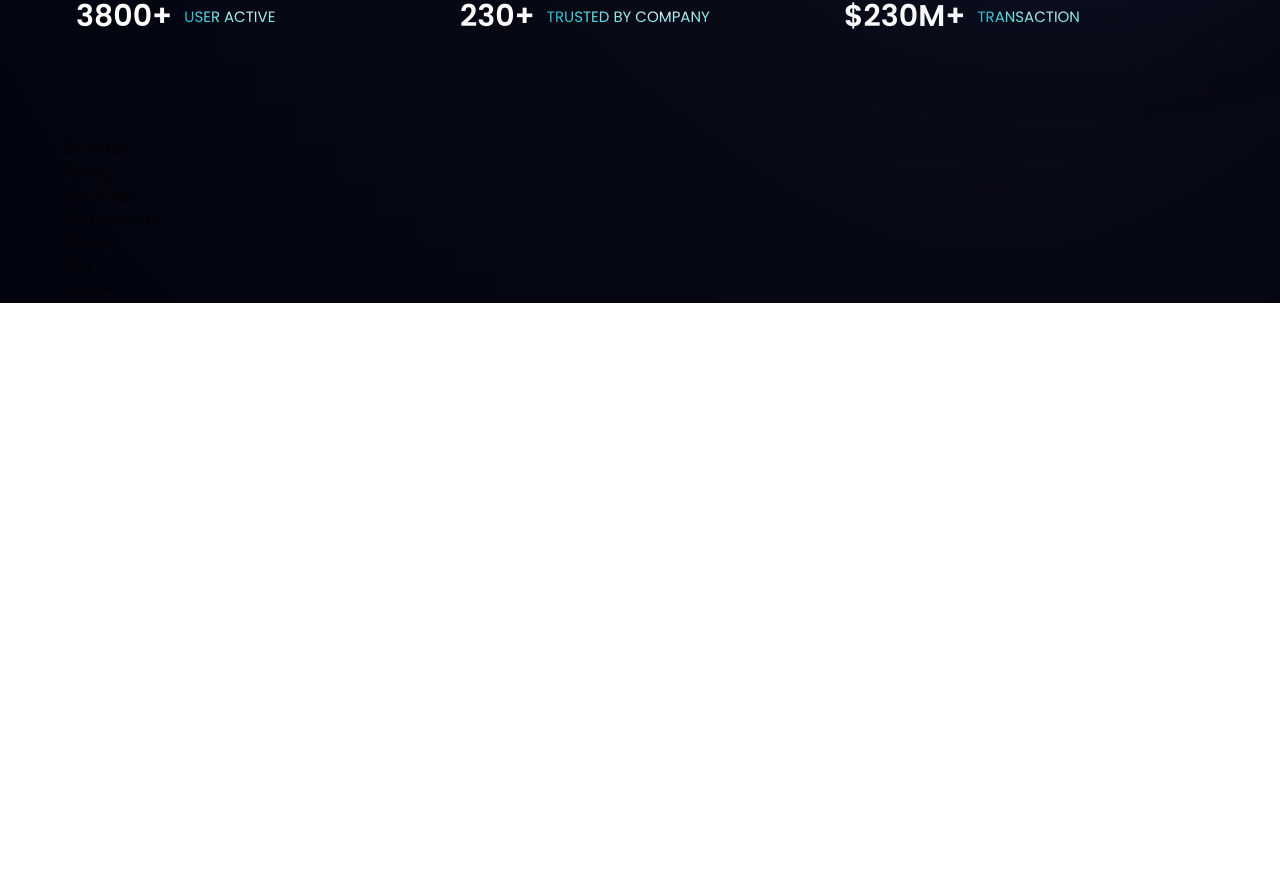
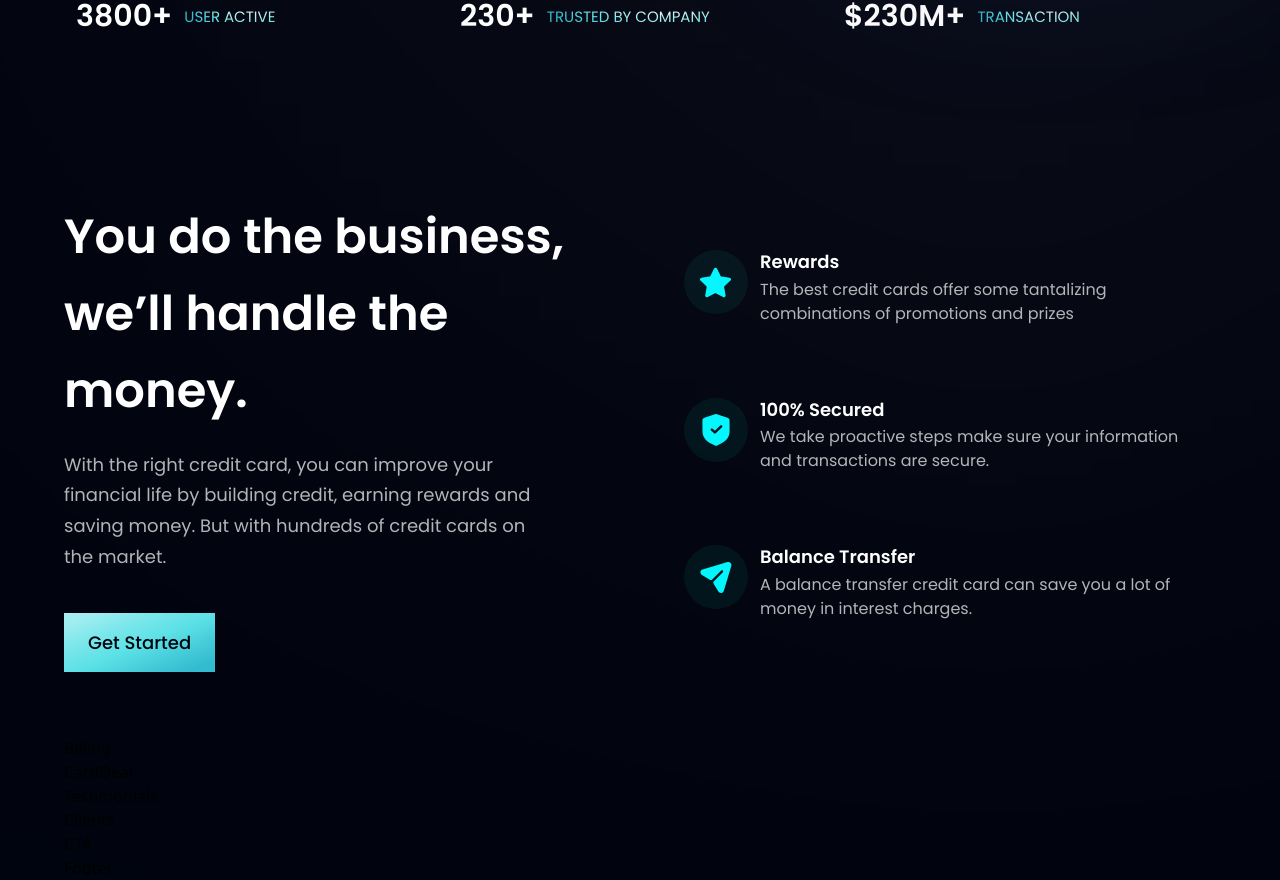
Before and after one commit to madalucard/bank-client-react-tailwind, a React (Vite) app: page / in a window 1280 px wide. Shown: the part 810-1690 px from the top of the page. Before the commit the page ends 1113 px from the top, so only its background shows below. Built offline with nearby package versions, Linux system fonts and the light colour scheme.

Commit message:
Billing section finished

```diff
--- a/src/components/Billing.tsx
+++ b/src/components/Billing.tsx
@@ -1,4 +1,4 @@
-import React from 'react'
+
 
 const Billing = () => {
   return (
--- a/src/components/Business.tsx
+++ b/src/components/Business.tsx
@@ -1,9 +1,59 @@
-import React from 'react'
+import { features } from "../constants";
+import styles, { layout } from "../style";
+import Button from "./Button";
 
-const Business = () => {
-  return (
-    <div>Business</div>
-  )
-}
+const FeatureCard = ({ icon, title, content, index }: any) => (
+  <div
+    className={`flex flex-row p-6 rounded-[20px] ${
+      index !== features.length - 1 ? "mb-6" : "mb-0"
+    } feature-card`}>
+    <div
+      className={`w-[64px] h-[64px] rounded-full ${styles.flexCenter} bg-dimBlue`}>
+      <img
+        src={icon}
+        alt="star"
+        className="w-[50%] h-[50%] object-contain"
+      />
+    </div>
+    <div className="flex-1 flex flex-col ml-3">
+      <h4 className="font-poppins font-semibold text-white text-[18px] leading-[23.4px] mb-1">
+        {title}
+      </h4>
+      <p className="font-poppins font-normal text-dimWhite text-[16px] leading-[24px]">
+        {content}
+      </p>
+    </div>
+  </div>
+);
 
-export default Business
+const Business = () => (
+  <section
+    id="features"
+    className={layout.section}>
+    <div className={layout.sectionInfo}>
+      <h2 className={styles.heading2}>
+        You do the business, <br className="sm:block hidden" /> we’ll handle the
+        money.
+      </h2>
+      <p className={`${styles.paragraph} max-w-[470px] mt-5`}>
+        With the right credit card, you can improve your financial life by
+        building credit, earning rewards and saving money. But with hundreds of
+        credit cards on the market.
+      </p>
+
+      <Button styles={`mt-10`} />
+    </div>
+
+    <div className={`${layout.sectionImg} flex-col`}>
+      {features.map((feature, index) => (
+        <FeatureCard
+          key={feature.id}
+          {...feature}
+          index={index}
+        />
+      ))}
+    </div>
+  </section>
+);
+
+export default Business;
--- a/src/components/Button.tsx
+++ b/src/components/Button.tsx
@@ -1,9 +1,14 @@
-import React from 'react'
+import React from "react";
 
-const Button = () => {
+const Button = ({ styles }: any) => {
   return (
-    <div>Button</div>
-  )
-}
+    <button
+      type="button"
+      className={`py-4 px-6 bg-blue-gradient font-poppins
+      font-medium text-[18px] text-primary outline-none ${styles}`}>
+      Get Started
+    </button>
+  );
+};
 
-export default Button
+export default Button;
--- a/src/components/Hero.tsx
+++ b/src/components/Hero.tsx
@@ -1,4 +1,3 @@
-import React from "react";
 import styles from "../style";
 import { discount, robot } from "../assets";
 import GetStarted from "./GetStarted";
--- a/src/components/Navbar.tsx
+++ b/src/components/Navbar.tsx
@@ -1,4 +1,3 @@
-import React from "react";
 import { useState } from "react";
 import { close, logo, menu } from "../assets";
 import { navLinks } from "../constants";
```
